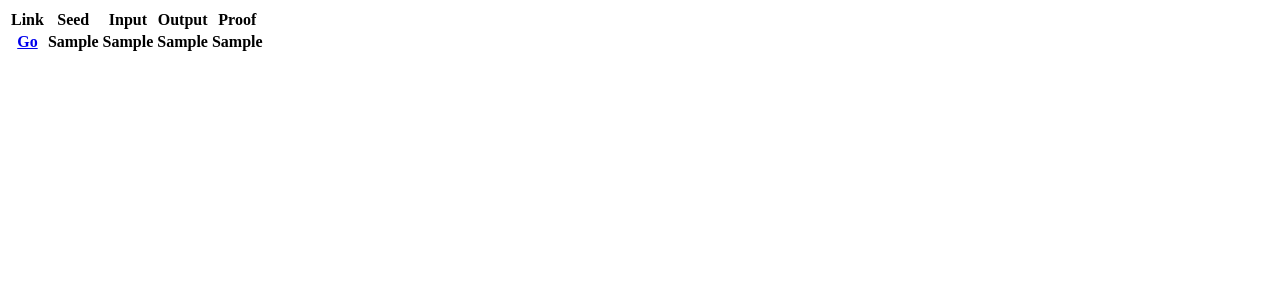
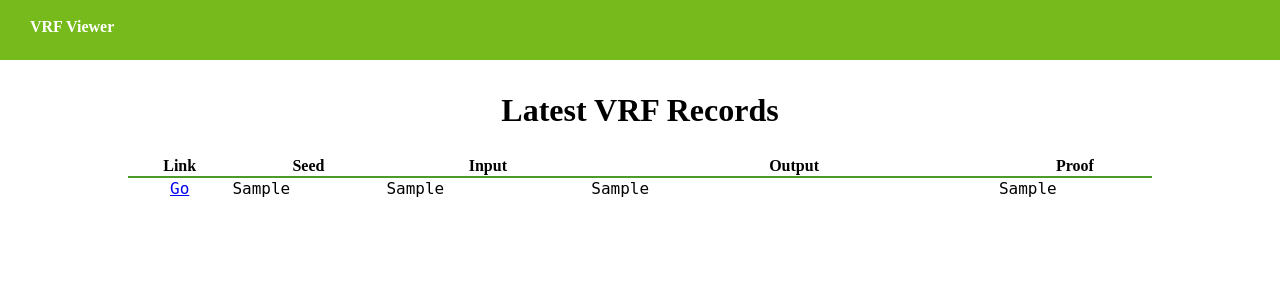
Before and after one commit to hyunsikjeong/citeiv-vrf, a Django app: page / in a window 1280 px wide. Shown: the top 300 px of the page. Run offline with Django 3.2, Linux system fonts and the light colour scheme; tables that the repository leaves empty hold one stand-in row (values such as "Sample post"); lists and menus that the app fills with data are empty.

Commit message:
Reorganize index.html/detail.html
1. Add template.html
2. Add style.css

```diff
--- /dev/null
+++ b/vrf_viewer/dbviewer/static/dbviewer/style.css
@@ -0,0 +1,55 @@
+body {
+    margin: 0px auto 0px auto;
+    padding: 0px 0px 0px 0px;
+    text-align: center;
+    width: auto;
+    min-width: 900px;
+    line-height: 1.5;
+}
+
+.header {
+    overflow: hidden;
+    background-color: #76ba1b;
+    position: fixed;
+    top: 0;
+    width: 100%;
+    height: 60px;
+    z-index: 10000;
+}
+.header p {
+    float: left;
+    display: block;
+    color: #fff;
+    text-align: center;
+    margin: 0;
+    padding: 15px 30px 15px 30px;
+    height: 30px;
+    font-weight: bold;
+}
+
+.content {
+    padding-top: 65px;
+}
+
+.table {
+    border-collapse: collapse;
+    width: 80%;
+    table-layout: fixed;
+    margin: auto;
+}
+
+.table thead th {
+    border-bottom: 2px solid #4c9a2a;
+}
+
+.table tbody th {
+    font-family: Roboto Mono, monospace;
+    font-weight: normal;
+    overflow: hidden;
+    text-align: left;
+    text-overflow: ellipsis;
+}
+
+.text-center {
+    text-align: center !important;
+}
--- a/vrf_viewer/dbviewer/templates/dbviewer/detail.html
+++ b/vrf_viewer/dbviewer/templates/dbviewer/detail.html
@@ -1,3 +1,8 @@
+{% extends 'dbviewer/template.html' %}
+{% block 'body' %}
+<div>
+    <h1>VRF Data</h1>
+</div>
 <ul>
     <li>Index: {{ record.id }}</li>
     <li>Seed: {{ record.seed }}</li>
@@ -5,3 +10,4 @@
     <li>Output: {{ record.output }}</li>
     <li>Proof: {{ record.proof }}</li>
 </ul>
+{% endblock %}
--- a/vrf_viewer/dbviewer/templates/dbviewer/index.html
+++ b/vrf_viewer/dbviewer/templates/dbviewer/index.html
@@ -1,22 +1,32 @@
+{% extends 'dbviewer/template.html' %}
+{% block 'body' %}
 {% if latest_record_list %}
-    <table>
+<div>
+    <h1>Latest VRF Records</h1>
+</div>
+<table class="table">
+    <thead>
         <tr>
-            <th>Link</th>
-            <th>Seed</th>
-            <th>Input</th>
-            <th>Output</th>
-            <th>Proof</th>
+            <th style="width: 10%;">Link</th>
+            <th style="width: 15%;">Seed</th>
+            <th style="width: 20%;">Input</th>
+            <th style="width: 40%;">Output</th>
+            <th style="width: 15%;">Proof</th>
         </tr>
+    </thead>
+    <tbody>
         {% for record in latest_record_list %}
         <tr>
-            <th><a href="{% url 'dbviewer:detail' record.id %}">Go</a></th>
+            <th class="text-center"><a href="{% url 'dbviewer:detail' record.id %}">Go</a></th>
             <th> {{ record.seed }}</th>
             <th> {{ record.input }}</th>
             <th> {{ record.output }}</th>
             <th> {{ record.proof }}</th>
-          </tr>
+        </tr>
         {% endfor %}
-    </table>
+    </tbody>
+</table>
 {% else %}
-    <p>No data!</p>
+<p>No data!</p>
 {% endif %}
+{% endblock %}
--- /dev/null
+++ b/vrf_viewer/dbviewer/templates/dbviewer/template.html
@@ -0,0 +1,22 @@
+{% load static %}
+
+<head>
+<title>VRF Viewer</title>
+<meta http-equiv="Content-Script-Type" content="text/javascript" />
+<meta http-equiv="Content-Style-Type" content="text/css" />
+<meta http-equiv="Content-Type" content="text/html; charset=utf-8" />
+<link rel="stylesheet" type="text/css" href="{% static 'dbviewer/style.css' %}">
+</head>
+
+<body>
+<div class="header">
+    <p>VRF Viewer</p>
+</div>
+<div class="content">
+{% block 'body' %}
+{% endblock %}
+</div>
+<div class="footer">
+
+</div>
+</body>
```
